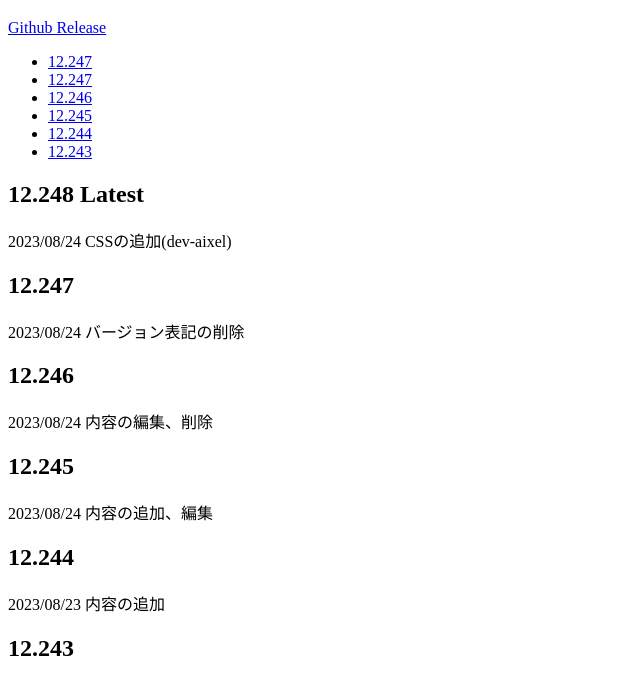
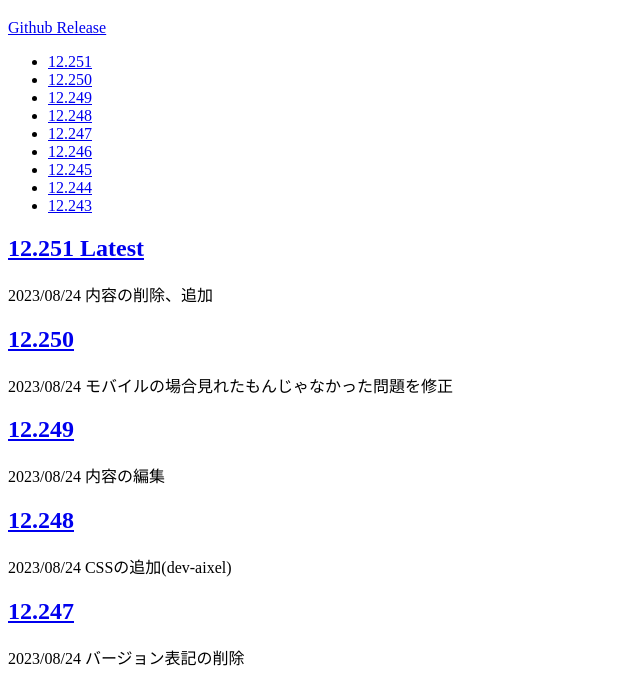
Before and after one commit to DA-TENSHI/Whatsnew, a plain HTML site: page index.html in a window 1280 px wide. Shown: the part 95-774 px from the top of the page, without its empty margins (0-640 px from the left). Drawn offline with Linux system fonts and the light colour scheme.

Commit message:
Update index.html

```diff
--- a/index.html
+++ b/index.html
@@ -13,24 +13,33 @@
     <h1>Release</h1>
     <p><a href="https://github.com/DA-TENSHI/WebSite/releases">Github Release</a></p>
     <ul class="menu">
-      <li><a href="#12.246">12.247</a></li>
-      <li><a href="#12.246">12.247</a></li>
+      <li><a href="#12.251">12.251</a></li>
+      <li><a href="#12.250">12.250</a></li>
+      <li><a href="#12.249">12.249</a></li>
+      <li><a href="#12.248">12.248</a></li>
+      <li><a href="#12.247">12.247</a></li>
       <li><a href="#12.246">12.246</a></li>
       <li><a href="#12.245">12.245</a></li>
       <li><a href="#12.244">12.244</a></li>
       <li><a href="#12.243">12.243</a></li>
     </ul>
-    <h2 id="12.247">12.248 Latest</h2>
+    <h2 id="12.243"><a href="https://github.com/DA-TENSHI/WebSite/releases/tag/12.251">12.251 Latest</a></h2>
+    <p>2023/08/24 内容の削除、追加</p>
+    <h2 id="12.243"><a href="https://github.com/DA-TENSHI/WebSite/releases/tag/12.250">12.250</a></h2>
+    <p>2023/08/24 モバイルの場合見れたもんじゃなかった問題を修正</p>
+    <h2 id="12.243"><a href="https://github.com/DA-TENSHI/WebSite/releases/tag/12.249">12.249</a></h2>
+    <p>2023/08/24 内容の編集</p>
+    <h2 id="12.243"><a href="https://github.com/DA-TENSHI/WebSite/releases/tag/12.248">12.248</a></h2>
     <p>2023/08/24 CSSの追加(dev-aixel)</p>
-    <h2 id="12.247">12.247</h2>
+    <h2 id="12.243"><a href="https://github.com/DA-TENSHI/WebSite/releases/tag/12.247">12.247</a></h2>
     <p>2023/08/24 バージョン表記の削除</p>
-    <h2 id="12.246">12.246</h2>
+    <h2 id="12.243"><a href="https://github.com/DA-TENSHI/WebSite/releases/tag/12.246">12.246</a></h2>
     <p>2023/08/24 内容の編集、削除</p>
-    <h2 id="12.245">12.245</h2>
+    <h2 id="12.243"><a href="https://github.com/DA-TENSHI/WebSite/releases/tag/12.245">12.245</a></h2>
     <p>2023/08/24 内容の追加、編集</p>
-    <h2 id="12.244">12.244</h2>
+    <h2 id="12.243"><a href="https://github.com/DA-TENSHI/WebSite/releases/tag/12.244">12.244</a></h2>
     <p>2023/08/23 内容の追加</p>
-    <h2 id="12.243">12.243</h2>
+    <h2 id="12.243"><a href="https://github.com/DA-TENSHI/WebSite/releases/tag/12.243">12.243</a></h2>
     <p>2023/08/23 What'sNewを追加、ロールバック</p>
   </body>
 </html>
```
